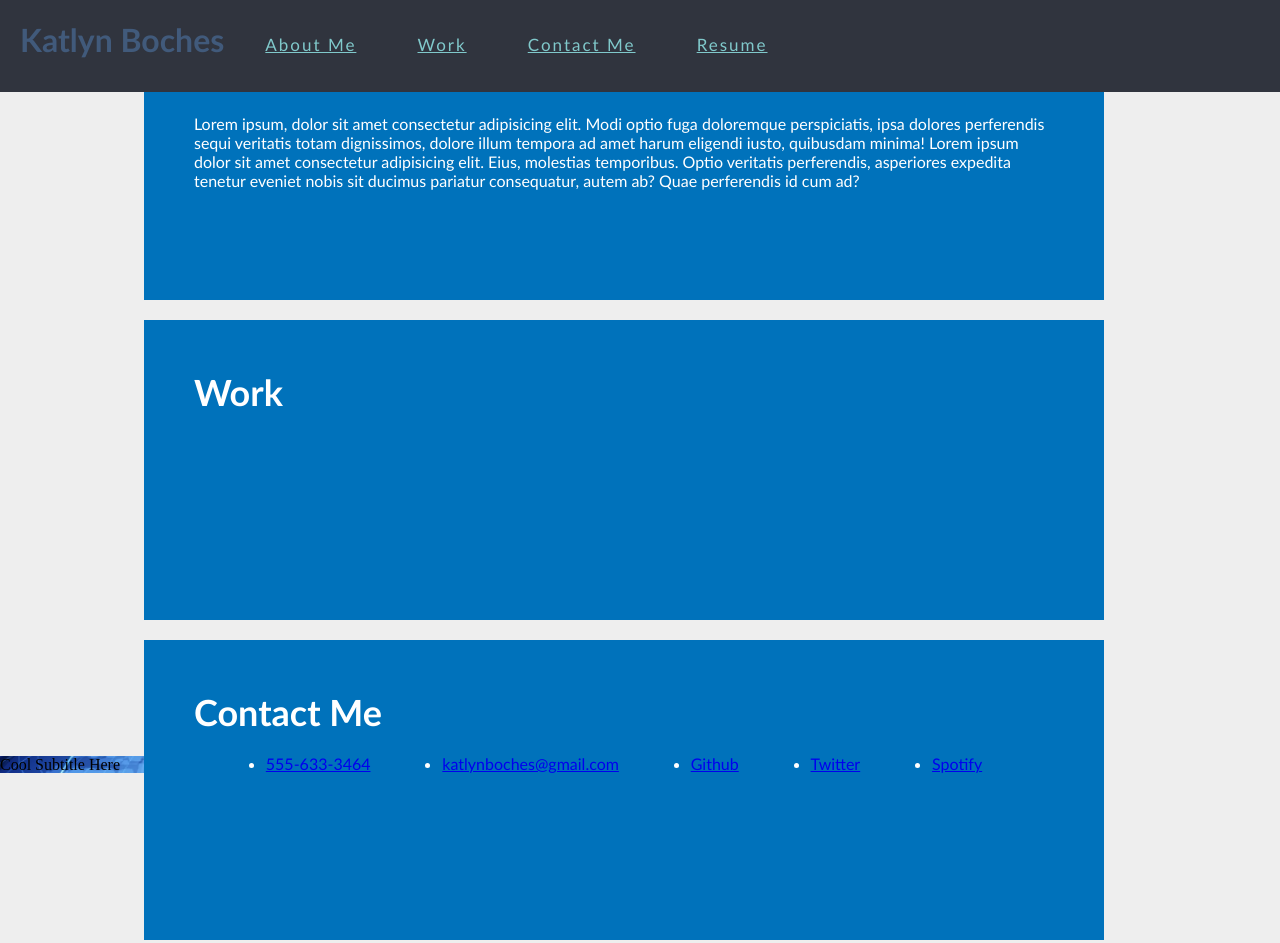
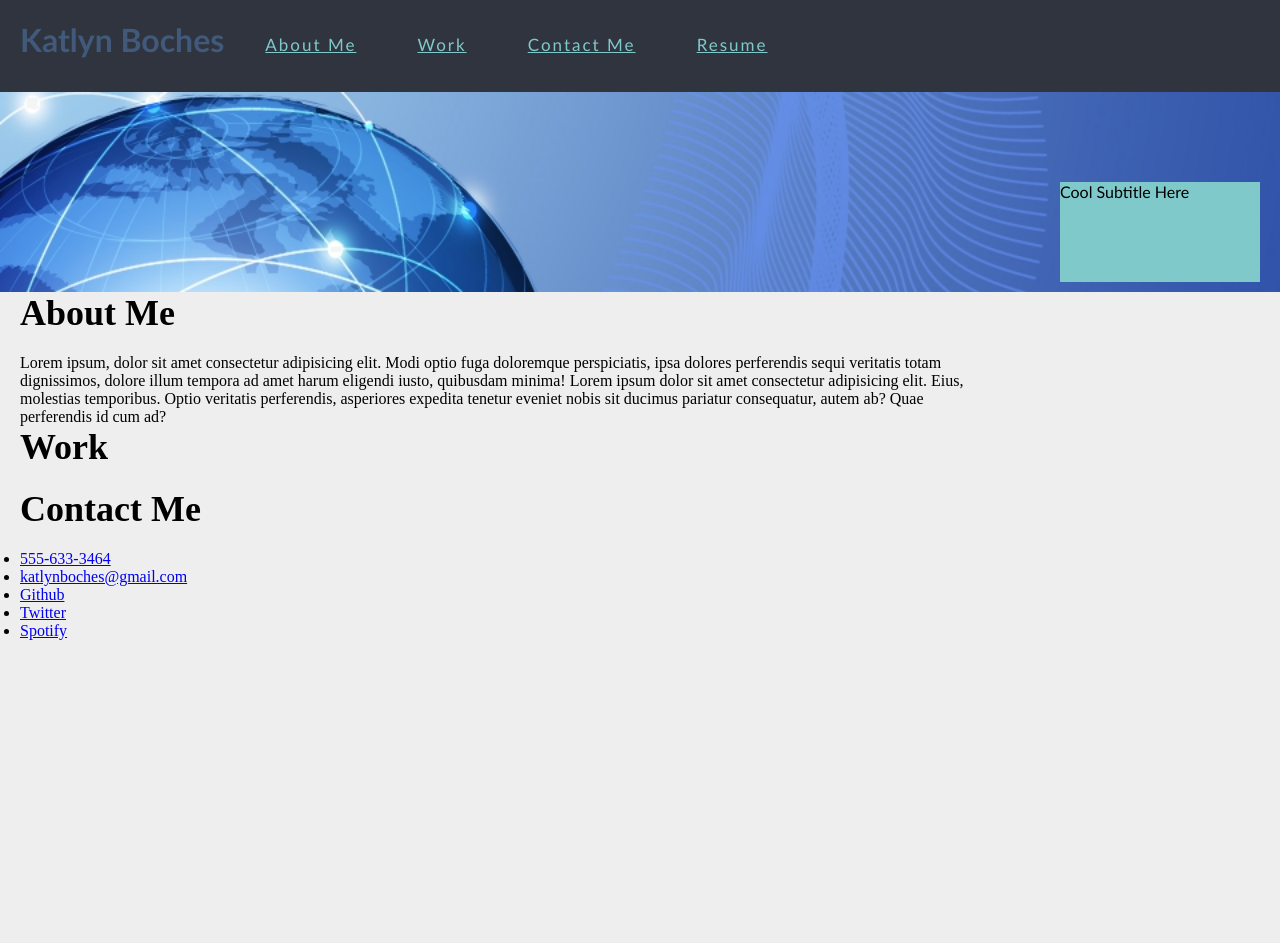
Before and after one commit to Katlyn627/Professional-Portfolio-KIB, a plain HTML site: page index.html in a window 1280 px wide. Shown: the top 943 px of the page. Drawn offline with Linux system fonts and the light colour scheme.

Commit message:
fixed header postion and image style

```diff
--- a/assets/css/style.css
+++ b/assets/css/style.css
@@ -31,7 +31,6 @@ p {
 .header {
   display: flex;
   justify-content: left;
-  position: fixed;
   width: 100%;
   align-items: right;
   padding: 20px;
@@ -41,15 +40,28 @@ p {
   color: #415a7b;
 }
 
-.main-image {
-  height: 200px;
-  width: 100%;
-  margin-bottom: 25px;
-  background-image: url("../images/header-image.png");
-  background-repeat: repeat-x;
-  background-size: cover;
-  background-position: center;
+.main-image
+{
+    position: relative;
+    height: 200px;
+    width: 100%;
+    margin-bottom: 0px;
+    background-image: url("../images/header-image.png");
+    background-size: cover;
+    background-position: center;
 }
+
+.subtitle
+{
+    position: absolute;
+    bottom: 10px;
+    background-color: #80c9cb;
+    right: 20px;
+    width: 200px;
+    height: 100px;
+    border: none;
+    font-family: 'Trebuchet MS', 'Lucida Sans Unicode', 'Lucida Grande', 'Lucida Sans', Arial, sans-serif;
+  }
 
 .h1 {
   padding: 60px;
@@ -84,9 +96,6 @@ p {
   text-decoration: underline;
 }
 
-.Subtitle {
-  float: right;
-}
 .main-content {
   width: 75%;
   display: inline-block;
--- a/index.html
+++ b/index.html
@@ -8,7 +8,7 @@
 
   <body>
     <header class="header">
-      <h1 id="name">Katlyn Boches</h1>
+      <h1>Katlyn Boches</h1>
       <nav>
         <ul>
           <li>
@@ -26,13 +26,12 @@
         </ul>
       </nav>
     </header>
-
-    <div.relative class="main-image"><div.absolute class="subtitle">Cool Subtitle Here</sub></div>
-
-    <!-- main content -->
+    <div class="main-image">
+      <div class="subtitle">Cool Subtitle Here</div>
+    </div>
     <main class="main-content">
       <div>
-        <div class="About-Me" id="About-Me">
+        <div class="about-me" id="about-me">
           <h2>About Me</h2>
           <p>
             Lorem ipsum, dolor sit amet consectetur adipisicing elit. Modi optio
@@ -45,11 +44,11 @@
           </p>
         </div>
       </div>
-      <div class="Work" id="Work">
+      <div class="work" id="work">
         <h2>Work</h2>
         <p></p>
       </div>
-      <div class="Contact-Me" id="Contact-Me">
+      <div class="contact-Me" id="contact-Me">
         <h3>Contact Me</h3>
         <ul>
           <li>
```
